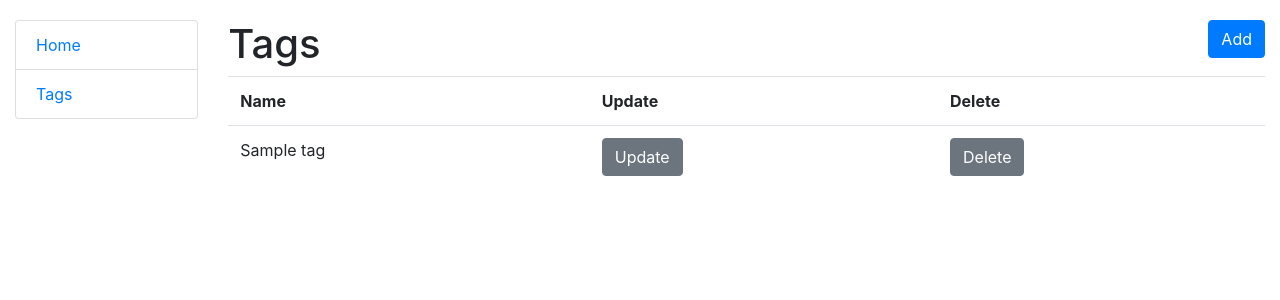
After one commit to DevEvgeny/Todo-list, a Django app: page /tags/ in a window 1280 px wide. The commit adds this page. Shown: the top 300 px of the page. Run offline with Django 5.2, Linux system fonts and the light colour scheme; tables that the repository leaves empty hold one stand-in row (values such as "Sample post").

Commit message:
RenameFields for model,add urls,views and html for tag list and task list

```diff
--- a/task/admin.py
+++ b/task/admin.py
@@ -1,3 +1,6 @@
 from django.contrib import admin
+from .models import Task, Tag
 
-# Register your models here.
+
+admin.site.register(Tag)
+admin.site.register(Task)
--- a/task/models.py
+++ b/task/models.py
@@ -10,7 +10,7 @@ class Tag(models.Model):
 
 class Task(models.Model):
     content = models.TextField()
-    create_time = models.DateTimeField(auto_now_add=True)
+    created_at = models.DateTimeField(auto_now_add=True)
     deadline = models.DateTimeField(blank=True, null=True)
     done = models.BooleanField(default=False)
     tags = models.ManyToManyField(Tag, related_name="tasks")
--- a/task/urls.py
+++ b/task/urls.py
@@ -1,11 +1,11 @@
 from django.urls import path
 
-from.views import TaskListView
-
+from .views import (TaskListView,
+                    TagListView)
 
 urlpatterns = [
     path("", TaskListView.as_view(), name="task-list"),
+    path("tags/", TagListView.as_view(), name="tag-list"),
 ]
 
-
 app_name = "task"
--- a/task/views.py
+++ b/task/views.py
@@ -1,10 +1,16 @@
 from django.shortcuts import render
 from django.views import generic
 
-from .models import Task
+from .models import Task, Tag
 
 
 class TaskListView(generic.ListView):
     model = Task
     context_object_name = "task_list"
     template_name = "todo/task_list.html"
+
+
+class TagListView(generic.ListView):
+    model = Tag
+    context_object_name = "tag_list"
+    template_name = "todo/tag_list.html"
--- a/templates/base.html
+++ b/templates/base.html
@@ -5,10 +5,8 @@
   <meta name="viewport"
         content="width=device-width, user-scalable=no, initial-scale=1.0, maximum-scale=1.0, minimum-scale=1.0">
   <meta http-equiv="X-UA-Compatible" content="ie=edge">
-  <link rel="stylesheet"
-        href="https://cdn.jsdelivr.net/npm/bootstrap@4.5.3/dist/css/bootstrap.min.css"
-        integrity="sha384-TX8t27EcRE3e/ihU7zmQxVncDAy5uIKz4rEkgIXeMed4M0jlfIDPvg6uqKI2xXr2"
-        crossorigin="anonymous">
+  <link rel="stylesheet" href="https://cdn.jsdelivr.net/npm/bootstrap@4.6.2/dist/css/bootstrap.min.css"
+        integrity="sha384-xOolHFLEh07PJGoPkLv1IbcEPTNtaed2xpHsD9ESMhqIYd0nLMwNLD69Npy4HI+N" crossorigin="anonymous">
   {% load static %}
   <link rel="stylesheet" href="{% static 'css/styles.css' %}">
   <title>Todo list</title>
--- a/templates/includes/sidebar.html
+++ b/templates/includes/sidebar.html
@@ -3,6 +3,6 @@
     <a href="{% url 'task:task-list' %}">Home</a>
   </li>
   <li class="list-group-item">
-    <a href="#">Tags</a>
+    <a href="{% url 'task:tag-list' %}">Tags</a>
   </li>
 </ul>
--- /dev/null
+++ b/templates/todo/tag_list.html
@@ -0,0 +1,32 @@
+{% extends "base.html" %}
+
+{% block content %}
+  <h1>Tags
+    <a href="#" class="btn btn-primary float-right">
+      Add
+    </a>
+  </h1>
+  {% if tag_list %}
+    <table class="table">
+      <tr>
+        <th>Name</th>
+        <th>Update</th>
+        <th>Delete</th>
+      </tr>
+    {% for tag in tag_list %}
+    	<tr>
+        <td>
+          {{ tag.name }}
+        </td>
+        <td>
+          <a href="#" class="btn btn-secondary">Update</a>
+        </td>
+        <td>
+          <a href="#" class="btn btn-secondary">Delete</a>
+        </td>
+      </tr>
+    {% endfor %}
+
+    </table>
+  {% endif %}
+{% endblock %}
--- a/todo_list/settings.py
+++ b/todo_list/settings.py
@@ -27,6 +27,9 @@ DEBUG = True
 
 ALLOWED_HOSTS = []
 
+INTERNAL_IPS = [
+    "127.0.0.1",
+]
 
 # Application definition
 
```
Also changed, not shown: templates/todo/task_list.html (+28 -0 lines), task/migrations/0002_alter_task_options_and_more.py (added).
